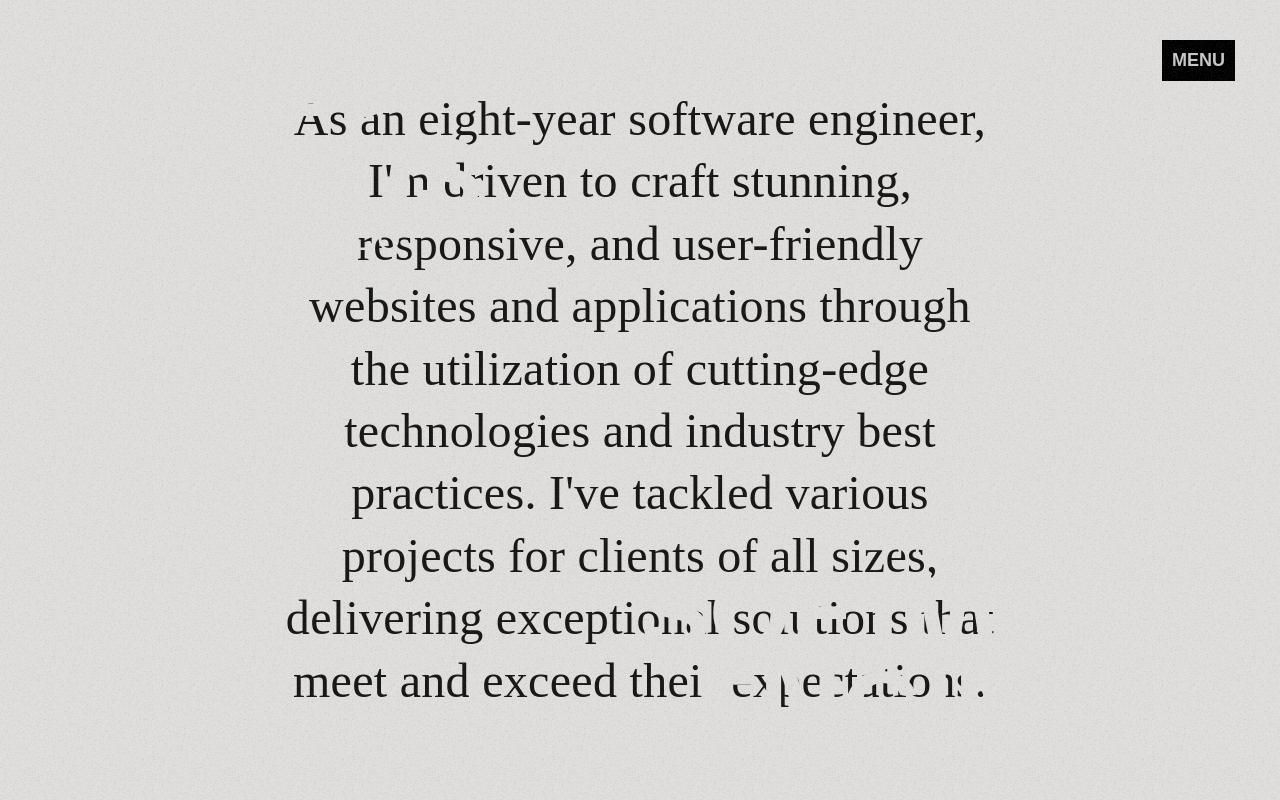
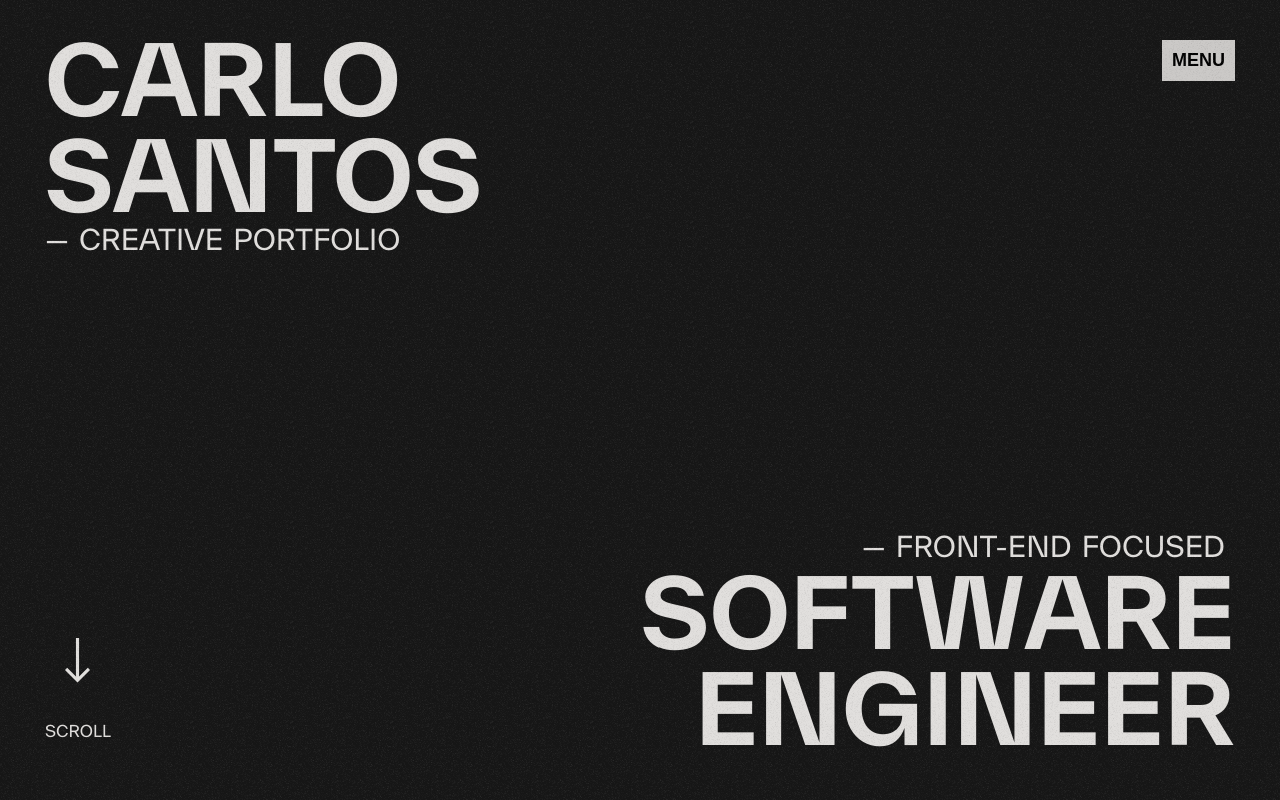
Before and after one commit to carlodp/portfolio, a Next.js app: page / in a window 1280 px wide. Shown: the top 800 px of the page. Built offline with nearby package versions, Linux system fonts and the light colour scheme.

Commit message:
show splash

```diff
--- a/pages/_app.js
+++ b/pages/_app.js
@@ -26,12 +26,12 @@ export default function App({ Component, pageProps }) {
       </Head>
       <ThemeProvider defaultTheme="dark" enableSystem={false}>
         <AnimatePresence>
-          {/* {loading ? (
+          {loading ? (
             <Splash setLoading={setLoading} key="splash" />
           ) : (
             <Component {...pageProps} />
-          )} */}
-          <Component {...pageProps} />
+          )}
+          {/* <Component {...pageProps} /> */}
         </AnimatePresence>
       </ThemeProvider>
       <div className="noise"></div>
```
